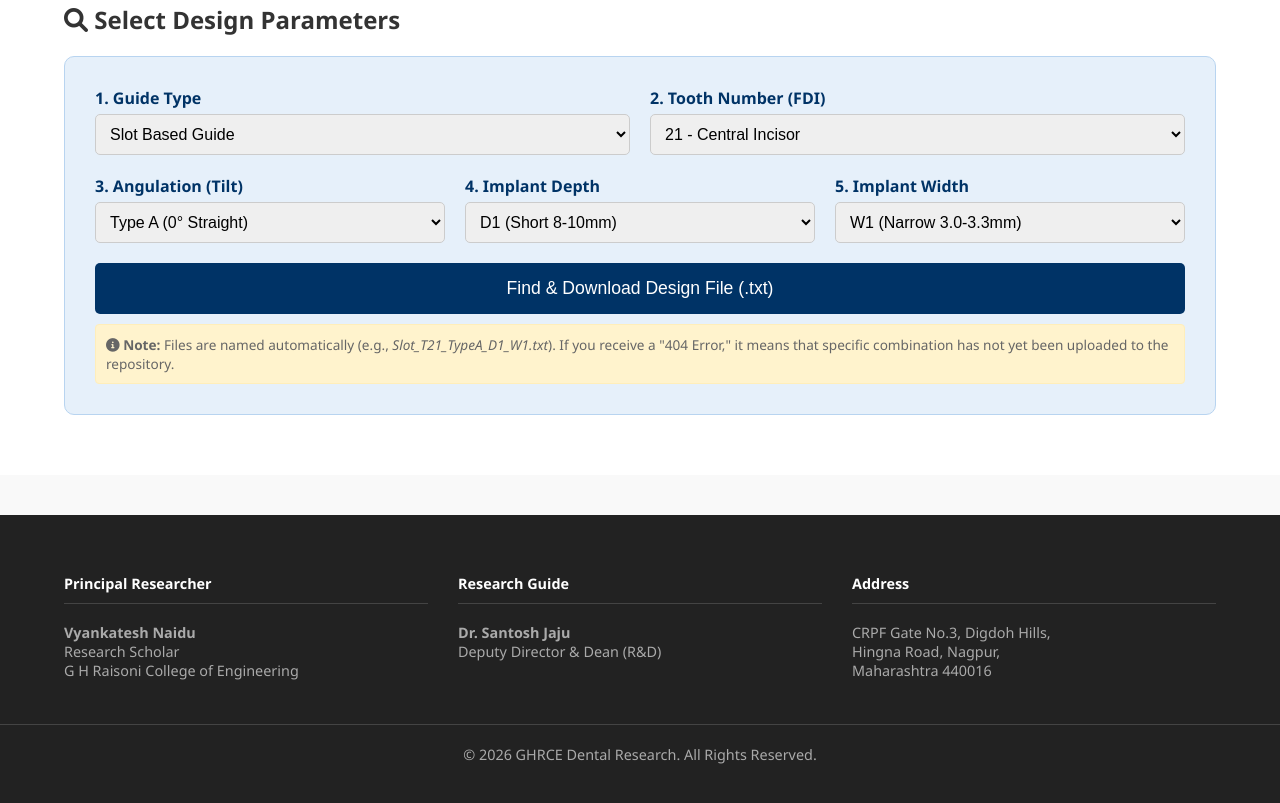
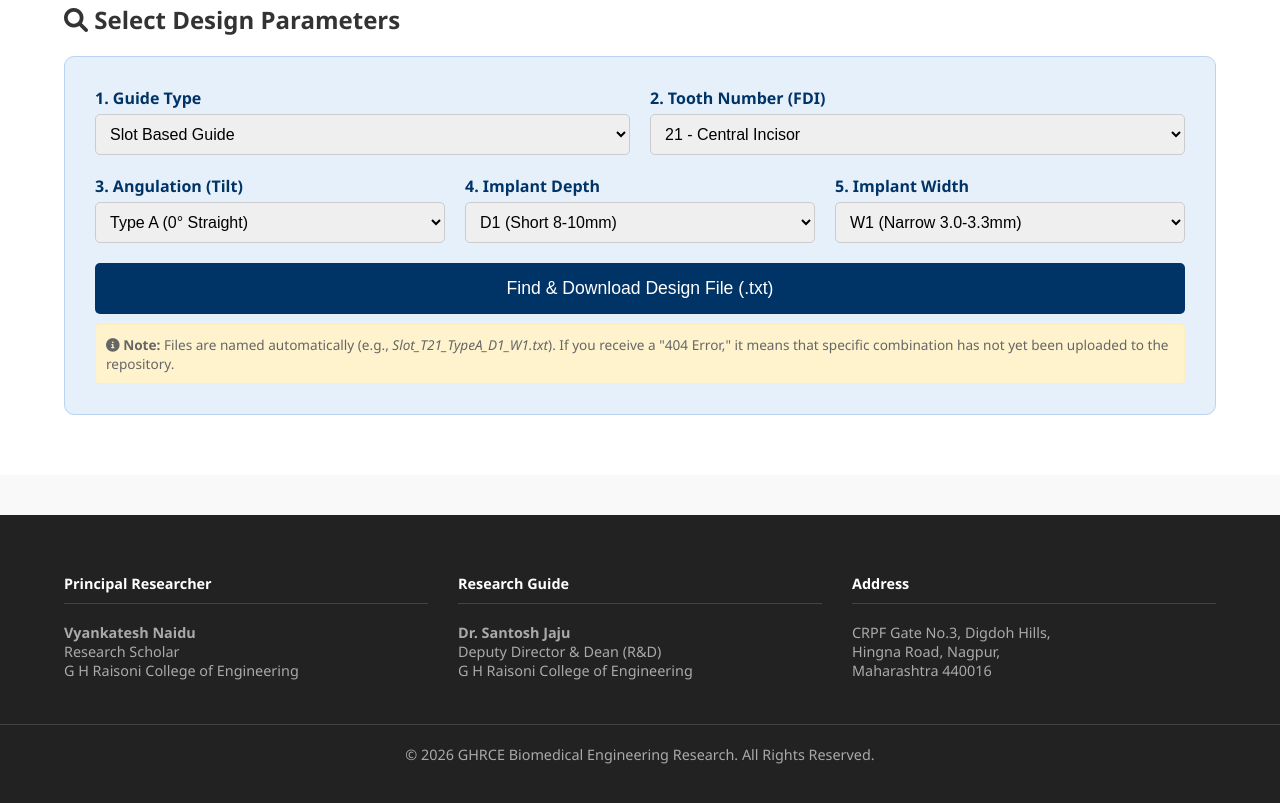
Before and after one commit to vyankateshnaidu1-prog/surgical-protocol, a plain HTML site: page index.html in a window 1280 px wide. Shown: the part 841-1644 px from the top of the page. Drawn offline with Linux system fonts and the light colour scheme.

Commit message:
Update index.html

```diff
--- a/index.html
+++ b/index.html
@@ -172,7 +172,7 @@
     <header>
         <div class="container header-content">
             <h1>DEVELOPMENT OF A PROTOCOL FOR FABRICATION OF CUSTOM IMPLANTS FOR REPLACEMENT OF SINGLE NON-RESTORABLE TOOTH</h1>
-            <p>Surgical Guide Protocol Library</p>
+            <p>Mechanical Engineering Department, G H Raisoni College of Engineering, Nagpur</p>
         </div>
     </header>
 
@@ -322,7 +322,7 @@
             </div>
             <div>
                 <h4>Research Guide</h4>
-                <p><strong>Dr. Santosh Jaju</strong><br>Deputy Director & Dean (R&D)</p>
+                <p><strong>Dr. Santosh Jaju</strong><br>Deputy Director & Dean (R&D)<br>G H Raisoni College of Engineering</p>
             </div>
             <div>
                 <h4>Address</h4>
@@ -330,7 +330,7 @@
             </div>
         </div>
         <div style="text-align: center; margin-top: 30px; border-top: 1px solid #444; padding-top: 20px;">
-            &copy; 2026 GHRCE Dental Research. All Rights Reserved.
+            &copy; 2026 GHRCE Biomedical Engineering Research. All Rights Reserved.
         </div>
     </footer>
 
```
